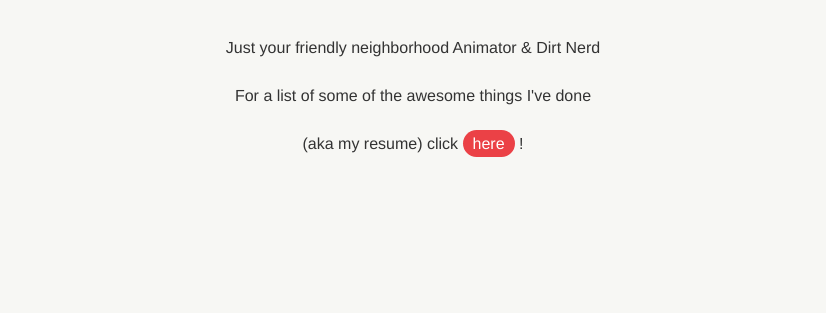
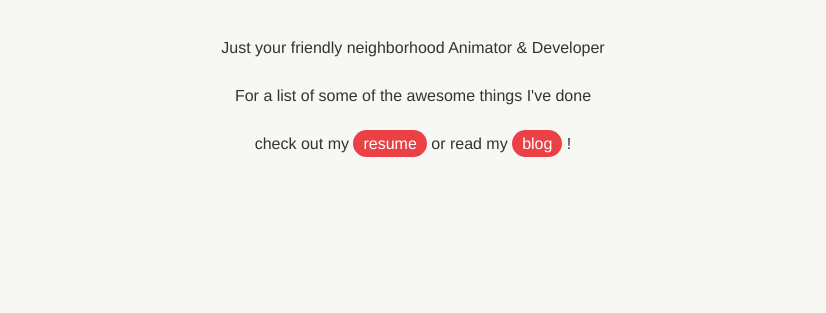
Before and after one commit to courtneypure/courtneypure.github.io, a plain HTML site: page index.html in a window 1280 px wide. Shown: the part 487-800 px from the top of the page, without its empty margins (227-1053 px from the left). Drawn offline with Linux system fonts and the light colour scheme.

Commit message:
Update resume and blog buttons in bio

```diff
--- a/index.html
+++ b/index.html
@@ -27,9 +27,9 @@
         <a id="bio"></a>
       <img class="courtney-image" src="images/CPure.png" alt="Photo of Courtney Pure" title="Photograph of Animator, Illustrator Courtney Pure.">
         <h1 id="header-name">Courtney Pure</h1>
-        <p>Just your friendly neighborhood Animator &amp; Dirt Nerd</p>
+        <p>Just your friendly neighborhood Animator &amp; Developer</p>
         <p>For a list of some of the awesome things I've done </p>
-        <p>(aka my resume) click <a href="images/2019_Resume.pdf" class="btnA" target="_blank">here</a> !</p>
+        <p>check out my <a href="images/2019_Resume.pdf" class="btnA" target="_blank">resume</a> or read my <a href="https://courtneymakesthingsmove.netlify.com/" class="btnA" target="_blank">blog</a>  !</p>
         <p>
       </div>
     </div>
```
